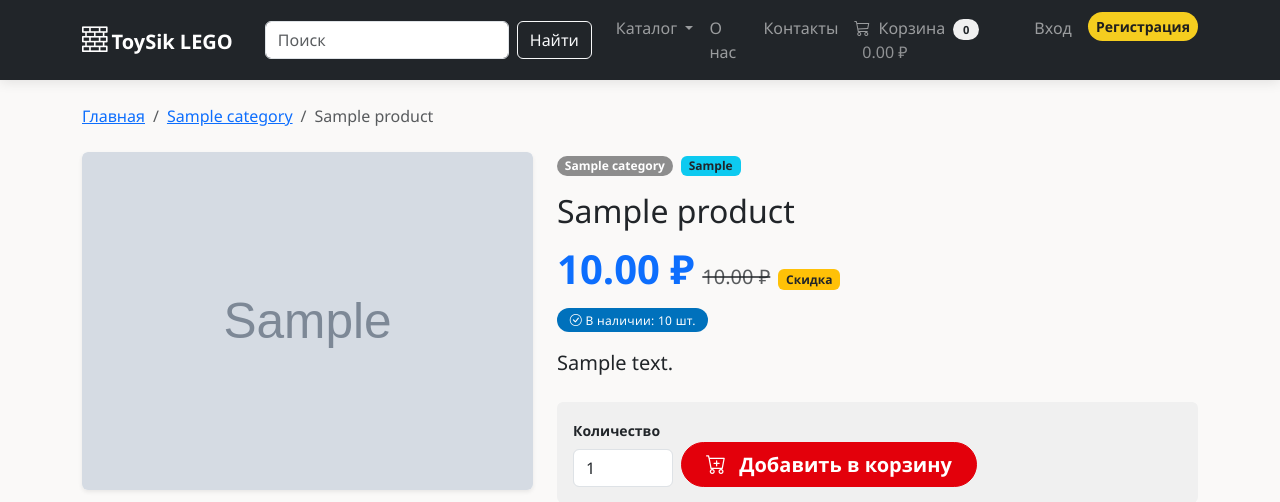
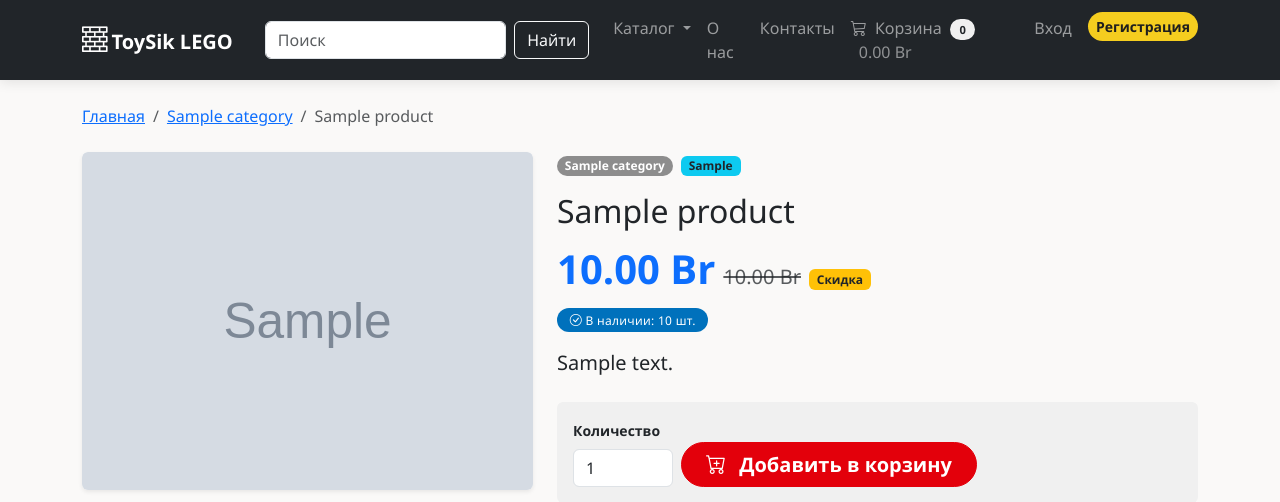
Before and after one commit to k1slee/lego-shop, a Django app: a page that uses templates/base.html in a window 1280 px wide. Shown: the top 502 px of the page. Run offline with Django 4.2, Linux system fonts and the light colour scheme; tables that the repository leaves empty hold one stand-in row (values such as "Sample post"); grey boxes marked "Sample" are stand-in pictures.

Commit message:
правки цен

```diff
--- a/templates/base.html
+++ b/templates/base.html
@@ -46,7 +46,7 @@
               <i class="bi bi-cart3 me-1"></i>
               <span class="me-1">Корзина</span>
               <span class="badge bg-light text-dark rounded-pill">{{ cart_items_count }}</span>
-              <span class="ms-2 text-white-50">{{ cart_total_price }} ₽</span>
+              <span class="ms-2 text-white-50">{{ cart_total_price }} Br</span>
             </a>
           </li>
           {% if user.is_authenticated %}
--- a/templates/catalog/product_list.html
+++ b/templates/catalog/product_list.html
@@ -61,9 +61,9 @@
                 </div>
                 <div class="text-muted small mb-2">{{ product.category.name }}</div>
                 <div class="mb-2">
-                  <span class="fw-bold">{{ product.price }} ₽</span>
+                  <span class="fw-bold">{{ product.price }} Br</span>
                   {% if product.old_price %}
-                    <span class="text-muted text-decoration-line-through ms-2">{{ product.old_price }} ₽</span>
+                    <span class="text-muted text-decoration-line-through ms-2">{{ product.old_price }} Br</span>
                   {% endif %}
                 </div>
                 <p class="card-text text-muted">{{ product.short_description|truncatechars:120 }}</p>
--- a/templates/home.html
+++ b/templates/home.html
@@ -94,9 +94,9 @@
               </div>
               <div class="text-muted small mb-2">{{ product.category.name }}</div>
               <div class="mb-3">
-                <span class="fw-bold">{{ product.price }} ₽</span>
+                <span class="fw-bold">{{ product.price }} Br</span>
                 {% if product.old_price %}
-                  <span class="text-muted text-decoration-line-through ms-2">{{ product.old_price }} ₽</span>
+                  <span class="text-muted text-decoration-line-through ms-2">{{ product.old_price }} Br</span>
                 {% endif %}
               </div>
               <div class="mt-auto d-flex gap-2">
--- a/templates/product_detail.html
+++ b/templates/product_detail.html
@@ -41,9 +41,9 @@
       <h1 class="h2 mb-2">{{ product.name }}</h1>
       <div class="mb-3">
         <div class="d-flex align-items-baseline gap-2">
-          <span class="fs-1 fw-bold text-primary">{{ product.price }} ₽</span>
+          <span class="fs-1 fw-bold text-primary">{{ product.price }} Br</span>
           {% if product.old_price %}
-            <span class="text-muted text-decoration-line-through fs-5">{{ product.old_price }} ₽</span>
+            <span class="text-muted text-decoration-line-through fs-5">{{ product.old_price }} Br</span>
             <span class="badge bg-warning text-dark">Скидка</span>
           {% endif %}
         </div>
@@ -141,7 +141,7 @@
               {% endif %}
               <div class="card-body">
                 <h6 class="card-title">{{ p.name|truncatechars:50 }}</h6>
-                <div class="fw-bold text-primary">{{ p.price }} ₽</div>
+                <div class="fw-bold text-primary">{{ p.price }} Br</div>
                 <form method="post" action="{% url 'cart_add' p.id %}" class="cart-form mt-2">
                   {% csrf_token %}
                   <input type="hidden" name="quantity" value="1">
```
Also changed, not shown: templates/cart/cart_detail.html (+7 -7 lines).
